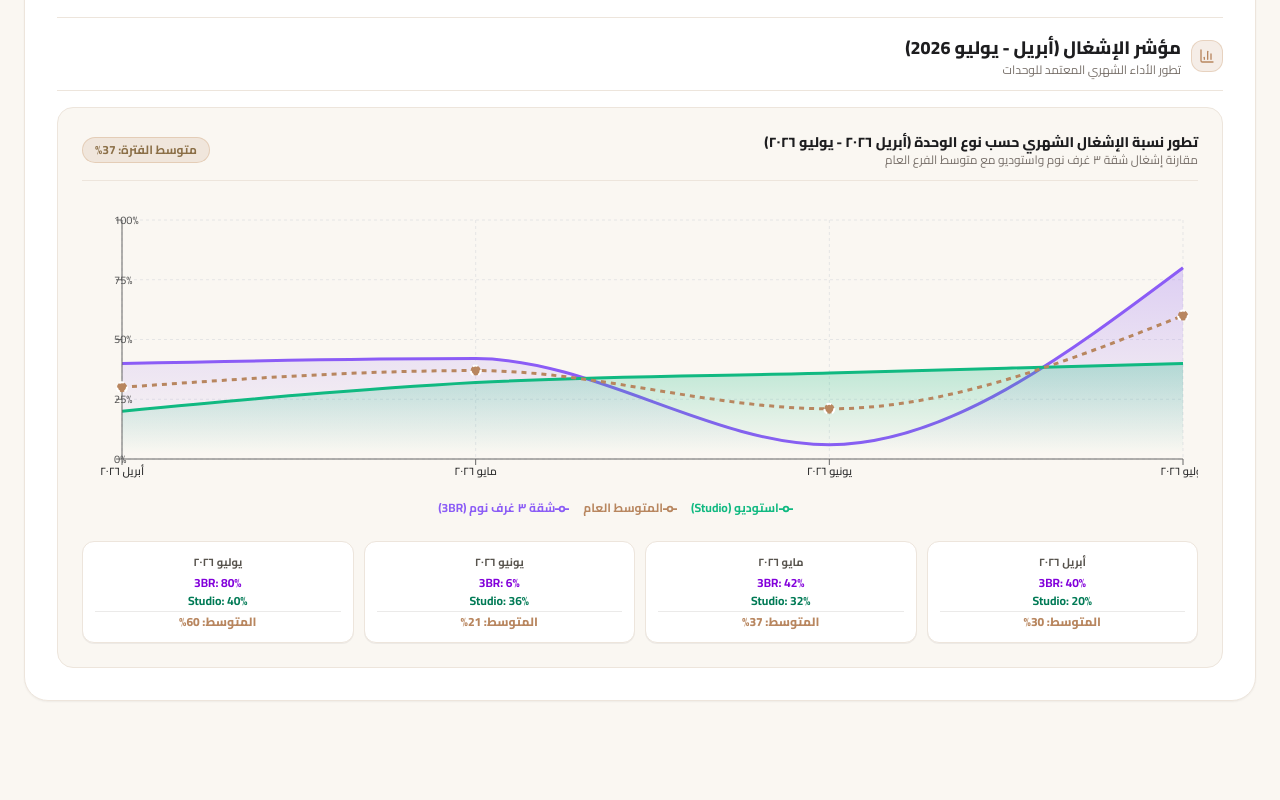
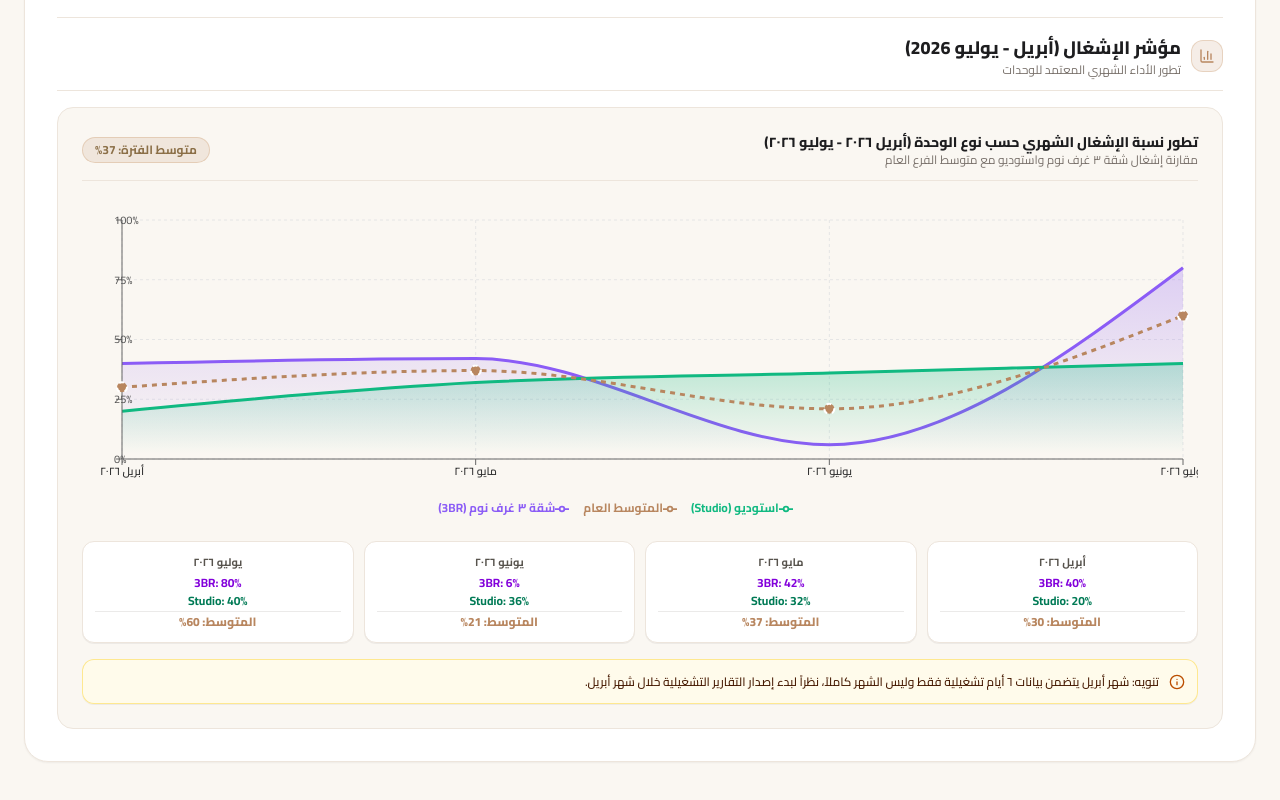
Before and after one commit to AmmarCFO/Abdulrahman-Al-Turki, a React (Vite) app: page / in a window 1280 px wide. Shown: the part 1988-2788 px from the top of the page. Built offline with nearby package versions, Linux system fonts and the light colour scheme.

Commit message:
feat: add operational note for April data
Add an informative notice to the OperatingReportBoard component to clarify that April data reflects only 6 operating days.

```diff
--- a/src/components/OperatingReportBoard.tsx
+++ b/src/components/OperatingReportBoard.tsx
@@ -1,7 +1,7 @@
 import React from 'react';
 import { motion } from 'motion/react';
 import {
-  TrendingUp, Printer, Home, Layers,
+  TrendingUp, Printer, Home, Layers, Info,
   BarChart3, CheckCircle2, Building2, MapPin, LayoutGrid, User
 } from 'lucide-react';
 import {
@@ -532,6 +532,16 @@ export const OperatingReportBoard: React.FC<OperatingReportBoardProps> = ({
                 </div>
               ))}
             </div>
+
+            {/* Note clarifying April operational start */}
+            <div className="mt-3 bg-amber-50/90 border border-amber-200/90 rounded-xl p-3 flex items-start gap-2.5 text-xs text-amber-950 font-medium shadow-2xs">
+              <Info className="w-4 h-4 text-amber-700 flex-shrink-0 mt-0.5" />
+              <p className="leading-relaxed">
+                {isAr
+                  ? 'تنويه: شهر أبريل يتضمن بيانات ٦ أيام تشغيلية فقط وليس الشهر كاملاً، نظراً لبدء إصدار التقارير التشغيلية خلال شهر أبريل.'
+                  : 'Note: April figures represent 6 operating days only rather than the full month, as operational reporting commenced mid-April.'}
+              </p>
+            </div>
           </div>
         </section>
       </motion.div>
```
